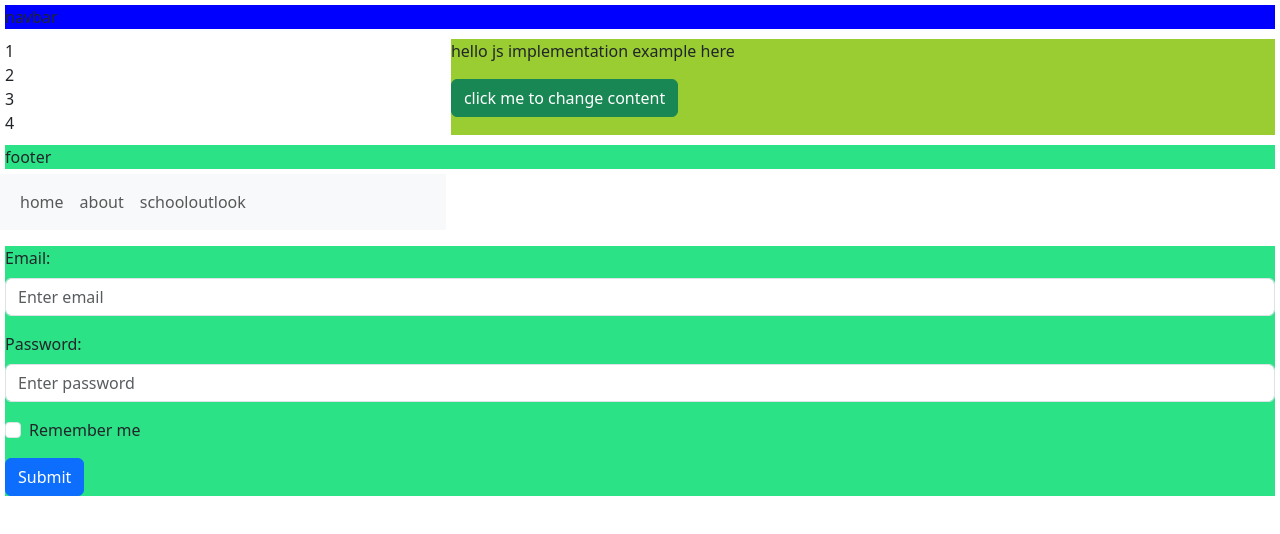
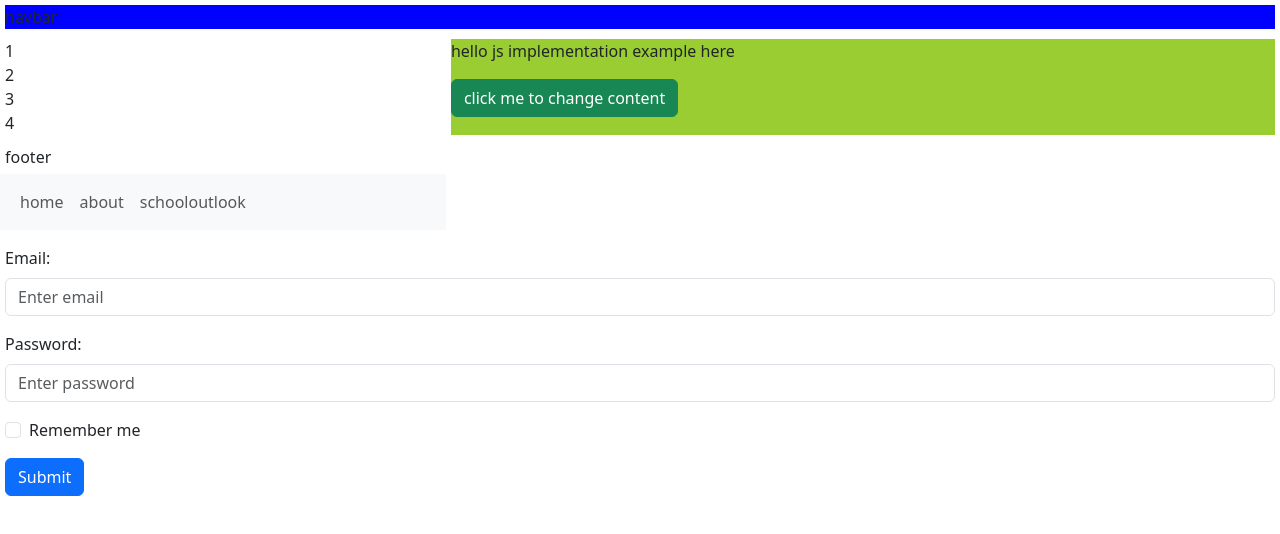
Before and after one commit to OjulaRoseline/webdev2025-repo, a plain HTML site: page SIMPLE-PROCESSES/public/about.html in a window 1280 px wide. Drawn offline with nearby package versions, Linux system fonts and the light colour scheme; files whose address does not match are found by name.

Commit message:
got bootsrap

```diff
--- a/SIMPLE-PROCESSES/public/about.html
+++ b/SIMPLE-PROCESSES/public/about.html
@@ -36,7 +36,6 @@
 
         }
         #footer{
-            background-color:rgb(43, 226, 134);
             text-decoration-color:black ;
             grid-area: f;
             margin:5px ;
@@ -117,7 +116,6 @@
        <!-- or you can choose to link it with external javascript -->
         <script src="js/script.js"></script>
         <div id="footer">
-            <form action="/action_page.php">
   <div class="mb-3 mt-3">
     <label for="email" class="form-label">Email:</label>
     <input type="email" class="form-control" id="email" placeholder="Enter email" name="email">
```
